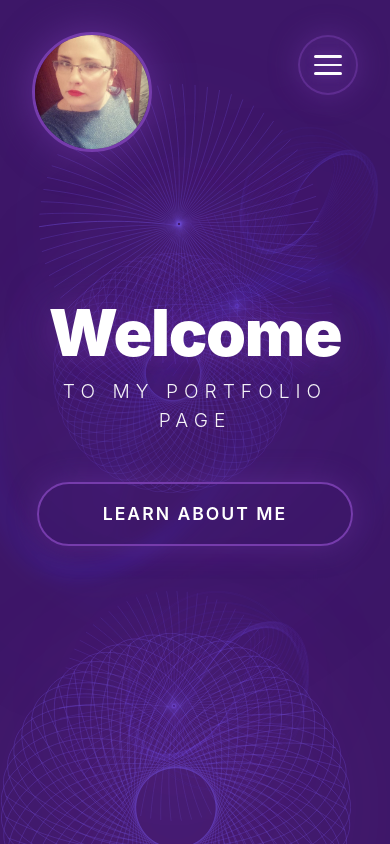
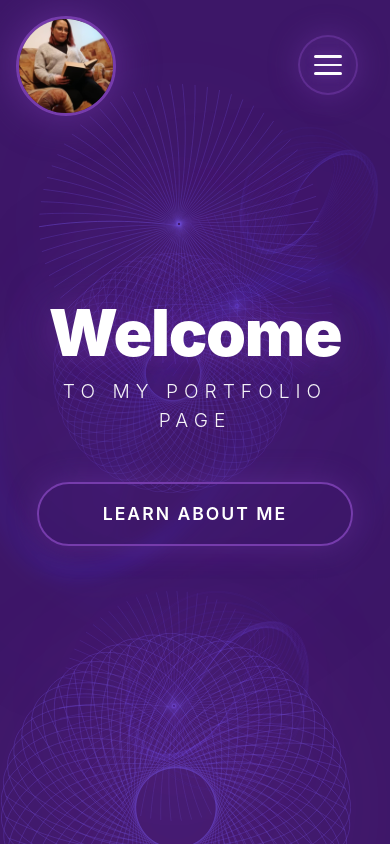
Before and after one commit to Jeca89/JelenaReljic-portfolio, a React (Vite) app: page / in a window 390 px wide. Shown: the top 844 px of the page. Built offline with nearby package versions, Linux system fonts and the light colour scheme.

Commit message:
fix: mobile profile image position and clickability

```diff
--- a/src/pages/Home/Home.jsx
+++ b/src/pages/Home/Home.jsx
@@ -37,7 +37,7 @@ const Home = () => {
 
       <div className="home__profile">
         <img
-          src="/images/cvimg.jpg"
+          src="/images/profile.jpeg"
           alt="profile"
           className="home__profile-img"
           onClick={() => window.open('/cv.pdf', '_blank')}
--- a/src/styles/components/contact.scss
+++ b/src/styles/components/contact.scss
@@ -318,3 +318,44 @@
   0% { box-shadow: 0 0 40px rgba(255, 255, 255, 0.3); }
   100% { box-shadow: 0 0 60px rgba(255, 255, 255, 0.6); }
 }
+
+// Mobile fixes
+@media (max-width: 768px) {
+  .contact {
+    &__built {
+      display: flex;
+      flex-direction: column;
+      align-items: center;
+      justify-content: center;
+      width: 100%;
+    }
+
+    &__built-logo {
+      margin: 0 auto 1rem auto;
+      display: flex;
+      justify-content: center;
+    }
+
+    &__built-img {
+      margin: 0 auto;
+    }
+
+    &__built-text,
+    &__built-name,
+    &__built-year {
+      text-align: center;
+      width: 100%;
+    }
+
+
+    &__circle,
+    &__dot,
+    &__profile-img {
+      animation: none;
+    }
+
+    &__profile-img {
+      transition: transform 0.2s ease;
+    }
+  }
+}
--- a/src/styles/pages/home.scss
+++ b/src/styles/pages/home.scss
@@ -439,3 +439,25 @@
   0% { text-shadow: 0 0 20px rgba($primary, 0.3); }
   100% { text-shadow: 0 0 50px rgba($primary, 0.6), 0 0 70px rgba($secondary, 0.3); }
 }
+
+
+@media (max-width: 768px) {
+  .home {
+    &__profile {
+      position: absolute;
+      top: 1rem;
+      left: 1rem;
+      width: 100px;
+      height: 100px;
+      z-index: 100;
+      cursor: pointer;
+
+      &-img {
+        width: 100px;
+        height: 100px;
+        cursor: pointer;
+        pointer-events: auto;
+      }
+    }
+  }
+}
```
